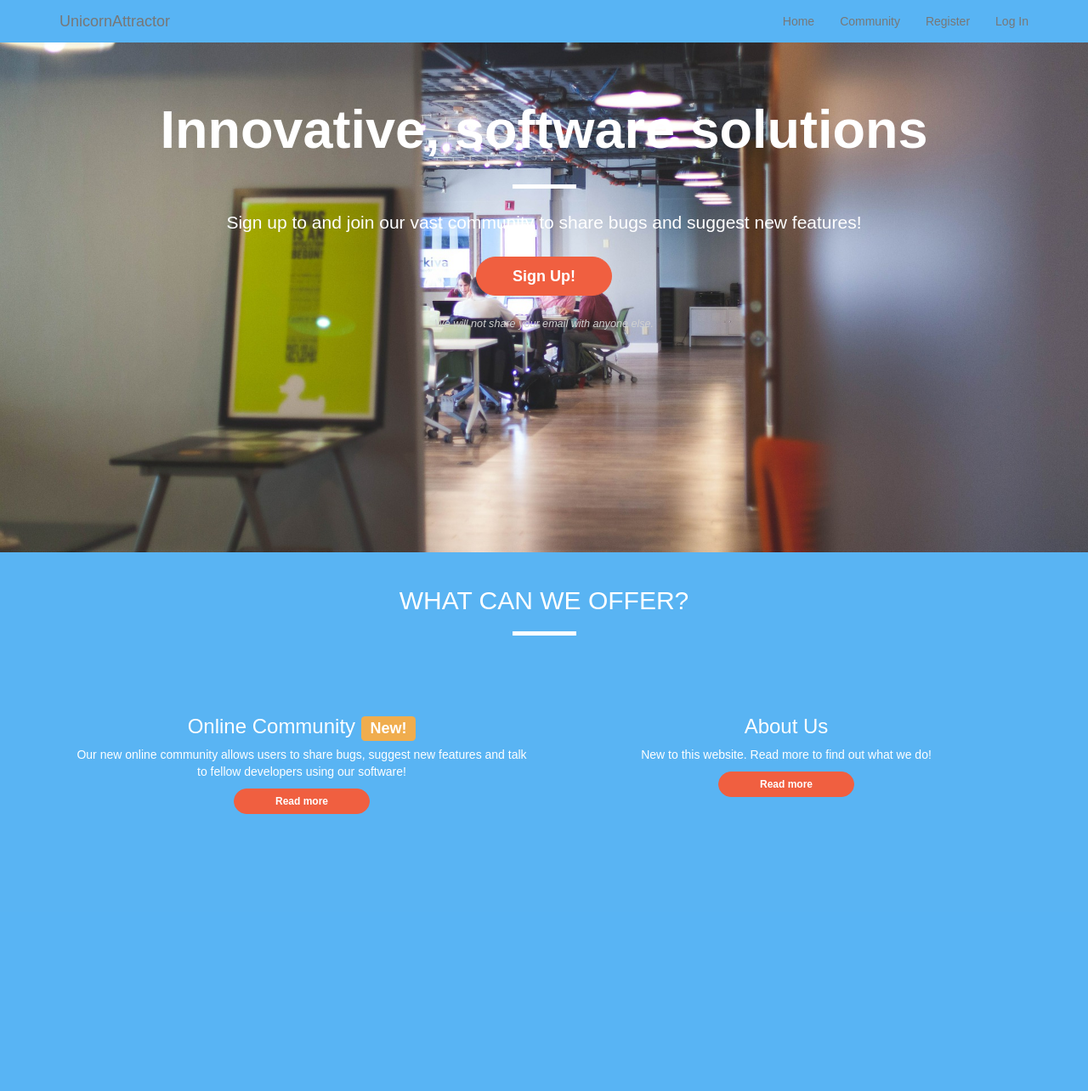
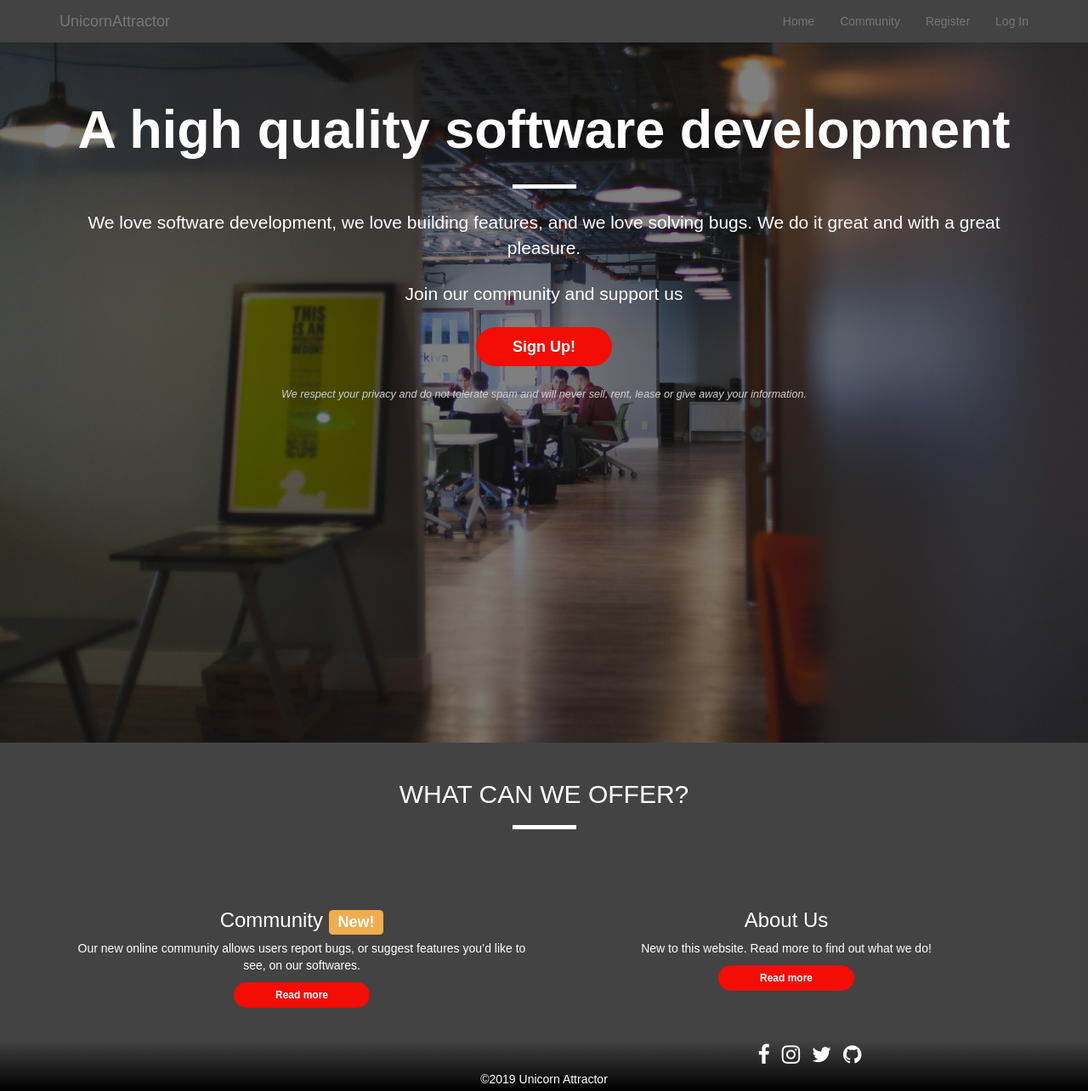
Before and after one commit to RicardoIslan/unicorn-attractor, a Django app: page / in a window 1280 px wide. Shown: the whole page at 85% size. Before the commit the page ends 958 px from the top, so only its background shows below. Run offline with Django 3.2, Linux system fonts and the light colour scheme; some libraries are stand-ins or nearby versions; some web fonts are replaced.

Commit message:
Updated templates

```diff
--- a/bugs/templates/bugs.html
+++ b/bugs/templates/bugs.html
@@ -1,4 +1,6 @@
 {% extends 'base.html' %} {% block content %}
+
+<div class="bugs-page">
     <div class="row row-flex">
         {% for bug in bugs %}
         <div class="col-xs-12 col-sm-6 col-md-4 col-lg-3 panel-style ">
@@ -19,8 +21,7 @@
                                     <p><a href="{% url 'bug_detail' bug.id %}" class="btn btn-primary circle-maker"><span class="glyphicon glyphicon-plus"></span></a></p>
                                 </div>
                                 <div class="col-sm-3">
-                                {% if bug.status == "done" %}
-                                {% else %}
+                                    {% if bug.status == "done" %} {% else %}
                                     <form method="post" action="{% url 'upvote_bug' bug.id %}">
                                         {% csrf_token %}
                                         <button class="btn btn-success circle-maker" type="submit"><span class="glyphicon glyphicon-ok"></span></button>
@@ -38,4 +39,5 @@
             </div>
         </div>
     </div>
+</div>
 {% endblock %}
--- a/features/templates/features.html
+++ b/features/templates/features.html
@@ -63,7 +63,6 @@
                     </div>
                 </div>
             </div>
-
             {% endfor %}
         </div>
     </div>
--- a/graph/templates/graphs.html
+++ b/graph/templates/graphs.html
@@ -3,11 +3,11 @@
     <!-- Callout -->
     <div class="row community-section">
         <div class="col-xs-12 community-section">
-            <section style="background-image: url('/media/community-cover.jpg')" class="callout jumbotron text-center">
+            <section class="callout jumbotron text-center community-page">
                 <h1>Community</h1>
                 <hr class='block-divider block-divider--orange'>
                 <p><a class="btn btn-lg btn--cta btn--red btn-sm" href="{% url 'register' %}">Sign Up!</a></p>
-                <p class="text-muted"><small>"The greatness of a community is most accurately measured by the compassionate actions of its members."</small></p>
+                <p class="text-muted"><small>We offer the opportunity to get into the loop and not just look at it!</small></p>
             </section>
         </div>
     </div>
--- a/home/templates/index.html
+++ b/home/templates/index.html
@@ -3,17 +3,18 @@
     <!-- Callout -->
     <div class="row main-section">
         <div class="col-xs-12 main-section">
-            <section style="background-image: url('/media/home-page.jpg')" class="callout jumbotron text-center">
-                <h1>Innovative, software solutions</h1>
+            <section class="callout jumbotron text-center start-page">
+                <h1>A high quality software development</h1>
                 <hr class='block-divider block-divider--orange'>
-                <p class="lead">Sign up to and join our vast community to share bugs and suggest new features!</p>
+                <p class="lead">We love software development, we love building features, and we love solving bugs. We do it great and with a great pleasure.</p>
+                <p class="lead">Join our community and support us</p>
                 <p><a class="btn btn-lg btn--cta btn--red" href="{% url 'register' %}">Sign Up!</a></p>
-                <p class="text-muted"><small>We will not share your email with anyone else.</small></p>
+                <p class="text-muted"><small>We respect your privacy and do not tolerate spam and will never sell, rent, lease or give away your information.</small></p>
             </section>
         </div>
     </div>
 </div>
-<!-- /.callout -->
+   <!-- /.callout -->
 
 <div class="container-wrapper container-wrapper--red">
     <div class="container features-container content-container">
@@ -30,9 +31,9 @@
             <div class="row">
                 <div class="col-xs-12 col-sm-6 col-md-6 col-lg-6">
                     <div class="feature">
-                        <h3 class="common-headers"><span class="glyphicon glyphicon-user hidden-xs"></span> Online Community <span class="label label-warning hidden-xs">New!</span></h3>
+                        <h3 class="common-headers"><span class="glyphicon glyphicon-user hidden-xs"></span> Community <span class="label label-warning hidden-xs">New!</span></h3>
                         <p>
-                            Our new online community allows users to share bugs, suggest new features and talk to fellow developers using our software!
+                            Our new online community allows users report bugs, or suggest features you’d like to see, on our softwares.
                         </p>
                         <p><a class="btn btn-lg btn--cta btn--red btn-sm" href="{% url 'graphs' %}">Read more</a></p>
                     </div>
--- a/static/css/custom.css
+++ b/static/css/custom.css
@@ -19,7 +19,8 @@ body {
 }
 
 .accountform {
-    padding-top: 20px;
+    padding-top: 130px;
+    padding-bottom: 330px;
 }
 
 .comment {
@@ -28,7 +29,7 @@ body {
     margin-top: 6px;
 }
 
-/*--------------------------------------------- BLOGS/FEATURES*/
+/*BLOGS/FEATURES*/
 
 .panel-style {
     margin-top: 20px;
@@ -47,16 +48,17 @@ body {
     margin-bottom: 0px;
 }
 
-/*--------------------------------------------- PROFILE*/
+/*PROFILE*/
 
 .bug-feature-buttons {
     text-align: center;
+    padding-top: 40px;
 }
 
-/*--------------------------------------------- CONTAINERS*/
+/*CONTAINERS*/
 
 .container-wrapper--red {
-    background-color: #59b4f3;
+    background-color: #080808c2;
     color: #fff;
 }
 
@@ -79,14 +81,54 @@ body {
 }
 
 .content-container {
-    padding-top: 10px;
-    padding-bottom: 75px;
+    padding-top: 14px;
+}
+
+#content {
+    width: auto;
+    padding: 0;
+}
+
+.center {
+    text-align: center;
 }
 
 .main-section {
-    height: 75vh;
+    height: 103vh;
     padding: 0;
     width: 100%;
+}
+
+.start-page {
+    background-image: linear-gradient(rgba(0, 0, 0, 0.5), rgba(0, 0, 0, 0.5)), url("/media/home-page.jpg");
+}
+
+.community-page {
+    background-image: linear-gradient(rgba(0, 0, 0, 0.5), rgba(0, 0, 0, 0.5)), url("/media/community-cover.jpg");
+}
+
+.profile-page {
+    background-image: linear-gradient(rgba(0, 0, 0, 0.5), rgba(0, 0, 0, 0.5)), url("/media/profile-cover.jpg");
+    background-size: cover;
+    background-repeat: no-repeat;
+    background-attachment: fixed;
+    background-position: center;
+    min-height: -webkit-fill-available;
+}
+
+.bugs-page {
+    background-image: linear-gradient(rgba(0, 0, 0, 0.5), rgba(0, 0, 0, 0.5)), url("/media/bugs-cover.jpg");
+    background-size: cover;
+    background-repeat: no-repeat;
+    background-attachment: fixed;
+    background-position: center;
+    min-height: -webkit-fill-available;
+}
+
+.title {
+    font-size: 40px;
+    color: aliceblue;
+    font-weight: 600;
 }
 
 .community-section {
@@ -95,7 +137,7 @@ body {
     width: 100%;
 }
 
-/*---------------------------------------------  Buttons */
+/*Buttons */
 
 .btn--cta {
     font-weight: bold;
@@ -111,30 +153,30 @@ body {
 
 .btn--red {
     color: #fff;
-    background-color: #f05f40;
-    border-color: #f05f40;
+    background-color: #f50d05fc;
+    border-color: #f50d05fc;
 }
 
 .btn--red:hover,
 .btn--red:active,
 .btn--red:focus,
 .btn--red:active:focus {
-    background-color: #df4929;
-    border-color: #df4929;
+    background-color: #f50d05fc;
+    border-color: #f50d05fc;
     color: white;
 }
 
-    /*---------------------------------------------  Dividers */
+    /*Dividers */
     .block-divider {
         width: 75px;
         height: 5px;
         border: 0;
         background-color: #fff;
     }
-    /*---------------------------------------------  Navbar */
+    /*Navbar */
     .navbar-default {
         background-image: none;
-        background-color: #58b4f4;
+        background-color: #080808c2;
     }
     .navbar {
         margin-bottom: 0;
@@ -147,7 +189,7 @@ body {
     }
 
 
-    /*--------------------------------------------- JUMBOTRON*/
+    /*JUMBOTRON*/
     .jumbotron {
         background-repeat: no-repeat;
         background-position: center;
@@ -175,7 +217,7 @@ body {
         color: #d0d0d0;
     }
 
-    /*--------------------------------------------- FEATURES*/
+    /*FEATURES*/
     .feature h3 {
         margin-top: 0;
     }
@@ -196,7 +238,7 @@ body {
         background-color: #29a4df;
     }
 
-    /*--------------------------------------------- HEADERS*/
+    /*HEADERS*/
     .page-header {
         margin-top: 30px;
         margin-bottom: 0;
@@ -221,7 +263,7 @@ body {
         text-transform: uppercase;
     }
 
-    /*--------------------------------------------- GRAPHS*/
+    /*GRAPHS*/
 
     .features-explanation-list{
         text-align: left;
@@ -238,3 +280,37 @@ body {
     .progressbar-feature{
         margin-top: 30px;
     }
+
+
+/*Footer*/
+
+footer {
+    position: static;
+    background-image: linear-gradient(rgba(0,0,0,0),rgba(0,0,0,1));
+    width: 100%;
+    height: 60px;
+    margin-top: -2px;
+    bottom: 0;
+    text-align: center;
+    background-color: #434343;
+}
+
+footer a {
+    color: white;
+    font-size: 25px;
+    padding: 0 5px;
+}
+footer a:hover {
+color: #fff;
+}
+
+#github-icon {
+    color: #fff;
+    font-size: 35px;
+    margin-top: 10px;
+}
+
+.web-developer {
+    color: #fff;
+    margin: 0;
+}
--- a/templates/base.html
+++ b/templates/base.html
@@ -6,9 +6,14 @@
     <meta charset="UTF-8">
     <meta name="viewport" content="width=device-width, initial-scale=1.0">
     <meta http-equiv="X-UA-Compatible" content="ie=edge">
+
     <title>UnicornAttractor</title>
+
+
     <link rel="stylesheet" href="https://cdnjs.cloudflare.com/ajax/libs/bootswatch/3.3.7/cerulean/bootstrap.min.css">
     <link rel="stylesheet" href="{% static 'css/custom.css' %}">
+    <link rel="stylesheet" href=" {% static 'font-awesome/css/font-awesome.min.css' %}">
+
     <script src="https://cdnjs.cloudflare.com/ajax/libs/jquery/3.2.1/jquery.min.js"></script>
     <script src="https://cdnjs.cloudflare.com/ajax/libs/twitter-bootstrap/3.3.7/js/bootstrap.min.js"></script>
     <script type="text/javascript" src="https://cdnjs.cloudflare.com/ajax/libs/Chart.js/2.7.2/Chart.min.js"></script>
@@ -25,12 +30,9 @@
                     <span class="icon-bar"></span>
                     <span class="icon-bar"></span>
                     <span class="icon-bar"></span>
-                </button>
-                {% if user.is_authenticated %}
-                <a class="navbar-brand" href="{% url 'profile' %}">UnicornAttractor</a>
-                {% else %}
-                <a class="navbar-brand" href="/">UnicornAttractor</a>
-                {% endif %}
+                </button> {% if user.is_authenticated %}
+                <a class="navbar-brand" href="{% url 'profile' %}">UnicornAttractor</a> {% else %}
+                <a class="navbar-brand" href="/">UnicornAttractor</a> {% endif %}
             </div>
             <div id="navbar" class="navbar-collapse collapse">
                 <ul class="nav navbar-nav navbar-right">
@@ -49,8 +51,7 @@
                     <li><a href="{% url 'logout' %}">Log Out</a></li>
                     {% if user.username == "admin" %}
                     <li><a href="{% url 'admin:index' %}"><span class="glyphicon glyphicon-th-large"></span> Admin Dsahboard</a></li>
-                    {% endif %}
-                    {% else %}
+                    {% endif %} {% else %}
                     <li><a href="{% url 'index' %}">Home</a></li>
                     <li><a href="{% url 'graphs' %}">Community</a></li>
                     <li><a href="{% url 'register' %}">Register</a></li>
@@ -66,11 +67,26 @@
             {% for message in messages %} {{ message }} {% endfor %}
         </div>
     </div>
-    {% endif %}
-    {% block homepages %} {% endblock %}
-    <div class="container">
+    {% endif %} {% block homepages %} {% endblock %}
+    <div class="container" id="content">
         {% block content %} {% endblock %}
     </div>
+
+    <footer class="container-fluid center footer">
+
+        <div>
+
+            <a class='inline' href="https://www.facebook.com/" target="_blank"><i class="fa fa-facebook-f"></i></a>
+            <a class='inline' href="https://www.instagram.com/accounts/login/?hl=en" target="_blank"><i class="fa fa-instagram"></i></a>
+            <a class='inline' href="https://twitter.com/" target="_blank"><i class="fa fa-twitter"></i></a>
+            <a class='inline' href="#" target="_blank"><i class="fa fa-github"></i></a>
+            <br>
+            <p class="web-developer">©2019 Unicorn Attractor</p>
+
+        </div>
+
+    </footer>
+
 </body>
 
 </html>
```
Also changed, not shown: accounts/templates/login.html (+5 -6 lines), accounts/templates/profile.html (+24 -12 lines), accounts/templates/register.html (+4 -5 lines). Lines whose indentation alone changed are shown as unchanged.
